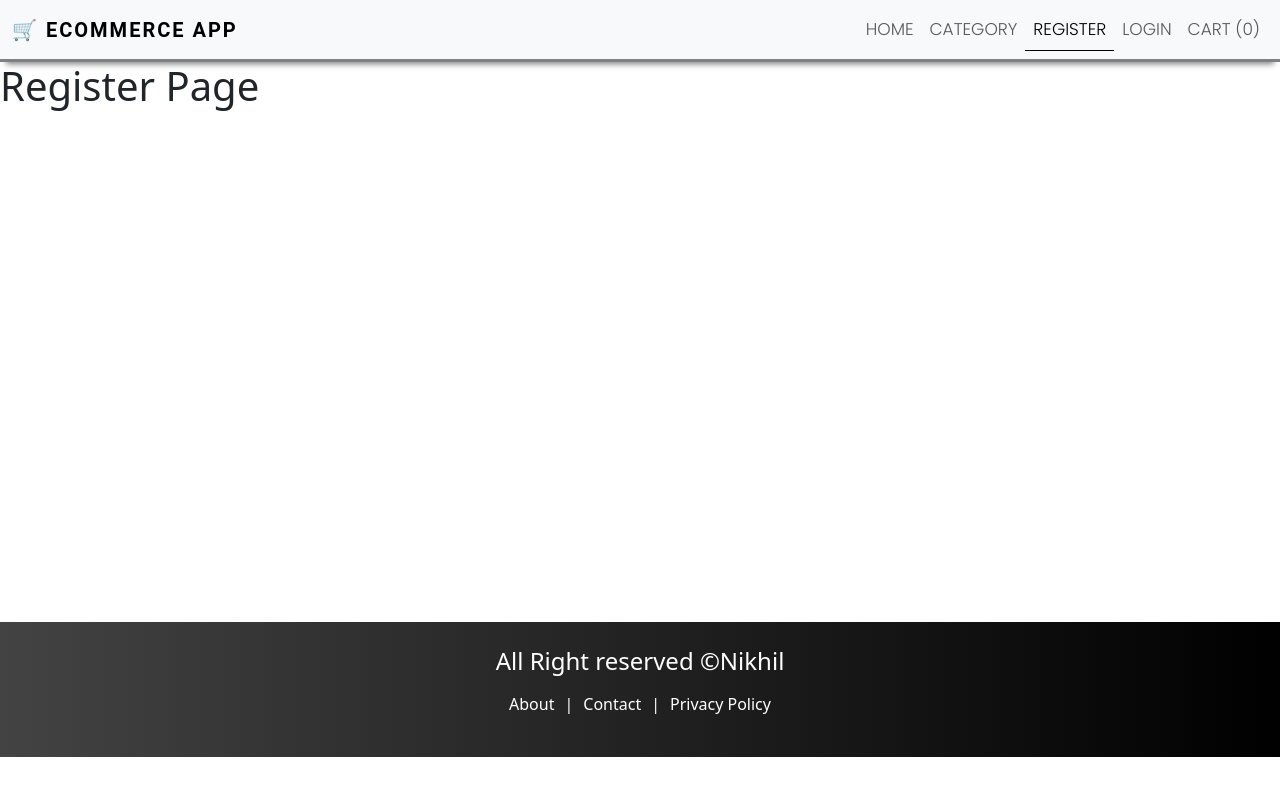
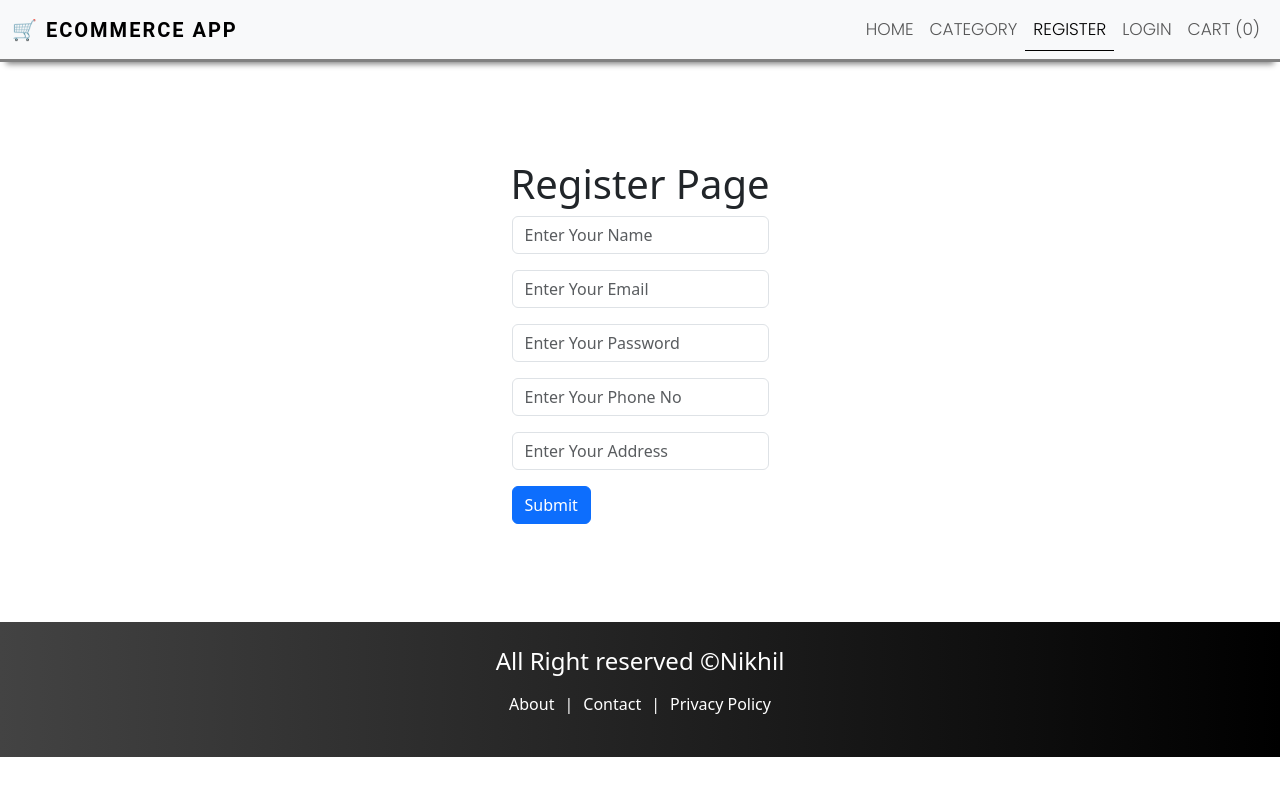
Before and after one commit to NIKHIL-techgeek/ecomm-full-stack, a React (Create React App) app in the folder client/: page /register in a window 1280 px wide. Shown: the top 796 px of the page. Built offline with nearby package versions, Linux system fonts and the light colour scheme.

Commit message:
register form

```diff
--- a/client/src/index.css
+++ b/client/src/index.css
@@ -89,3 +89,12 @@ font-family: 'Poppins', sans-serif; */
   align-items: center;
   justify-content: center;
 }
+/* register */
+.register
+{
+  display: flex;
+  align-items: center;
+  justify-content: center;
+  height: 70vh;
+  flex-direction: column;
+}
--- a/client/src/pages/Auth/Register.js
+++ b/client/src/pages/Auth/Register.js
@@ -1,12 +1,71 @@
-import React from 'react'
-import Layout from '../../Components/Layout/Layout'
+import React,{useState} from "react";
+import Layout from "../../Components/Layout/Layout";
 
 const Register = () => {
+    const [name,setName]= useState("")
+    const [email,setemail]= useState("")
+    const [password,setpassword]= useState("")
+    const [phone,setphone]= useState("")
+    const [address,setaddress]= useState("")
   return (
     <Layout title="Register -- Ecommer App">
+      <div className="register">
         <h1>Register Page</h1>
+        <form>
+          <div className="mb-3">
+            <input
+              type="text"
+              value={name}
+              onChange={(e)=>setName(e.target.value)}
+              className="form-control"
+              id="exampleInputEmail1"
+              placeholder="Enter Your Name"
+            />
+          </div>
+          <div className="mb-3">
+            <input
+              type="email"
+              value={email}
+              className="form-control"
+              id="exampleInputEmail1"
+              placeholder="Enter Your Email"
+            />
+          </div>
+          <div className="mb-3">
+            <input
+              type="password"
+              value={password}
+              className="form-control"
+              id="exampleInputEmail1"
+              placeholder="Enter Your Password"
+            />
+          </div>
+          <div className="mb-3">
+            <input
+              type="text"
+              value={phone}
+              className="form-control"
+              id="exampleInputEmail1"
+              placeholder="Enter Your Phone No"
+            />
+          </div>
+          <div className="mb-3">
+            <input
+              type="text"
+              value={address}
+              className="form-control"
+              id="exampleInputPassword1"
+              placeholder="Enter Your Address"
+            />
+          </div>
+
+          <button type="submit" className="btn btn-primary">
+            Submit
+          </button>
+        </form>
+      </div>
     </Layout>
-  )
-}
+  );
+};
 
-export default Register
+export default Register;
--- a/client/src/pages/Pagenotfound.js
+++ b/client/src/pages/Pagenotfound.js
@@ -1,6 +1,6 @@
 import React from "react";
 import Layout from "../Components/Layout/Layout";
-import { Link, NavLink } from "react-router-dom";
+import { NavLink } from "react-router-dom";
 
 const Pagenotfound = () => {
   return (
```
Also changed, not shown: 1 other file (tests, documents, lock files or other folders).
